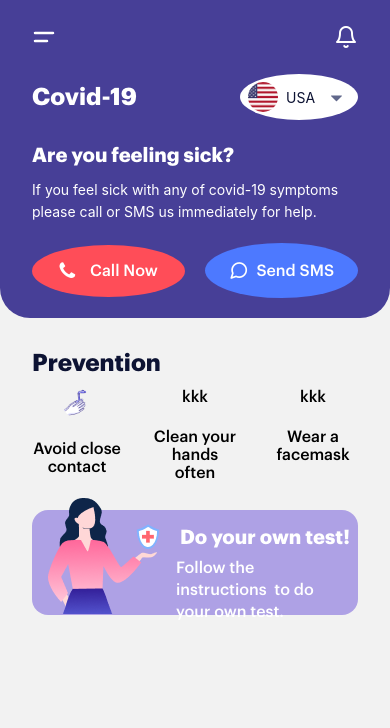
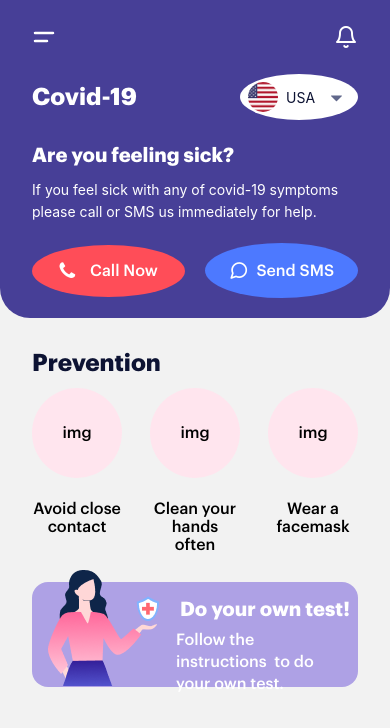
Before and after one commit to RHsanto/Coide-19_App, a React Native app: screen /Home in a window 390 px wide. Shown: the top 728 px of the page. Built offline with nearby package versions, Linux system fonts and the light colour scheme.

Commit message:
strat morning

```diff
--- a/src/screens/home.js
+++ b/src/screens/home.js
@@ -49,22 +49,22 @@ export default function Home(){
         <View>
           <Text preset="h3" style={{color:colors.black}}>Prevention</Text>
         </View>
-       <View style={styles.allImage}>
+  <View style={styles.allImage}>
       <View>
         <View style={styles.imageView}>
-        <Image style={{width:30,height:30, borderRadius:50}} source={require('../../assets/image/Mask Group.png')} />
+        <Text>img</Text>
         </View>
         <Text style={styles.imageText}>Avoid close contact</Text>
       </View>
       <View>
         <View style={styles.imageView}>
-         <Text>kkk</Text>
+         <Text>img</Text>
         </View>
         <Text style={styles.imageText}>Clean your hands often</Text>
       </View>
       <View>
         <View style={styles.imageView}>
-         <Text>kkk</Text>
+         <Text>img</Text>
         </View>
         <Text style={styles.imageText}>Wear a facemask</Text>
       </View>
@@ -72,7 +72,9 @@ export default function Home(){
   {/* testView  */}
      <View style={styles.testView}>
       <View>
-      <Image style={{marginTop:-spacing[7]}} source={require('../../assets/image/Frame.png')} />
+      <Image style={{marginTop:-spacing[7]}} source={require('../../assets/image/Frame.png')}
+      resizeMethod='cover'
+       />
       </View>
       <View style={{marginLeft:spacing[4], width:'60%'}}>
       <Text preset="h4"> Do your own test!</Text>
@@ -151,7 +153,10 @@ const styles = StyleSheet.create({
     marginVertical:spacing[3],
     borderRadius:'50%',
     justifyContent:'center',
-    alignItems:'center'
+    alignItems:'center',
+    backgroundColor:colors.pink,
+    width:90,
+    height:90
   },
   imageText:{
     marginTop:10,
--- a/src/theme/color.js
+++ b/src/theme/color.js
@@ -4,7 +4,7 @@ export const colors={
   violet:'#473F97',
   blue:'#4D79FF',
   orange:'#FF4D58',
-  pink:'#FFA6B9',
+  pink:'#FFE5EE',
   violet1:'#56549E',
   violet2:'#AEA1E5',
   deepLight:'#E5E5E5',
```
Also changed, not shown: assets/image/XMLID 170.png (added).
